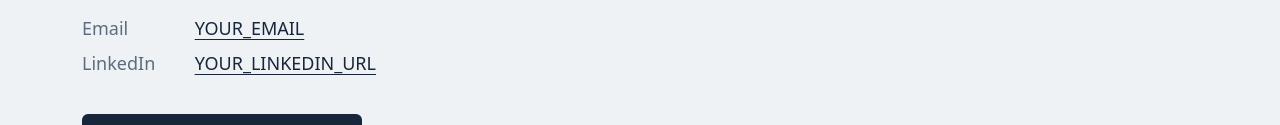
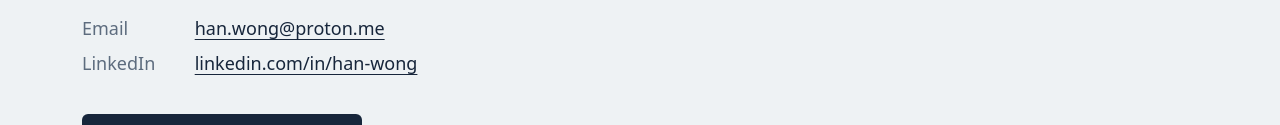
Before and after one commit to han-wong/han-wong.github.io, a plain HTML site: page index.html in a window 1280 px wide. Shown: the part 2294-2419 px from the top of the page. Drawn offline with Linux system fonts and the light colour scheme; a web font is replaced by a local one.

Commit message:
Add contact email and LinkedIn
Co-Authored-By: Claude Opus 5.5 <noreply@anthropic.com>
Claude-Session: https://claude.ai/code/session_01WCW9niBTRZu4Td38KYXx9G

```diff
--- a/index.html
+++ b/index.html
@@ -103,10 +103,10 @@
                 <h2>Tell me what you'd like automated</h2>
                 <p>Describe the task in a few sentences: what you do, how often, and which systems are involved. I'll reply with whether I can help and roughly what it would take. I work remotely or on site, in English or Swedish.</p>
                 <ul class="contact-lines">
-                    <li><span class="k">Email</span> <a href="mailto:YOUR_EMAIL">YOUR_EMAIL</a></li>
-                    <li><span class="k">LinkedIn</span> <a href="YOUR_LINKEDIN_URL">YOUR_LINKEDIN_URL</a></li>
+                    <li><span class="k">Email</span> <a href="mailto:han.wong@proton.me">han.wong@proton.me</a></li>
+                    <li><span class="k">LinkedIn</span> <a href="https://www.linkedin.com/in/han-wong/">linkedin.com/in/han-wong</a></li>
                 </ul>
-                <a class="button" href="mailto:YOUR_EMAIL">Email me about your task</a>
+                <a class="button" href="mailto:han.wong@proton.me">Email me about your task</a>
             </div>
         </section>
     </main>
```
Also changed, not shown: sv/index.html (+3 -3 lines).
